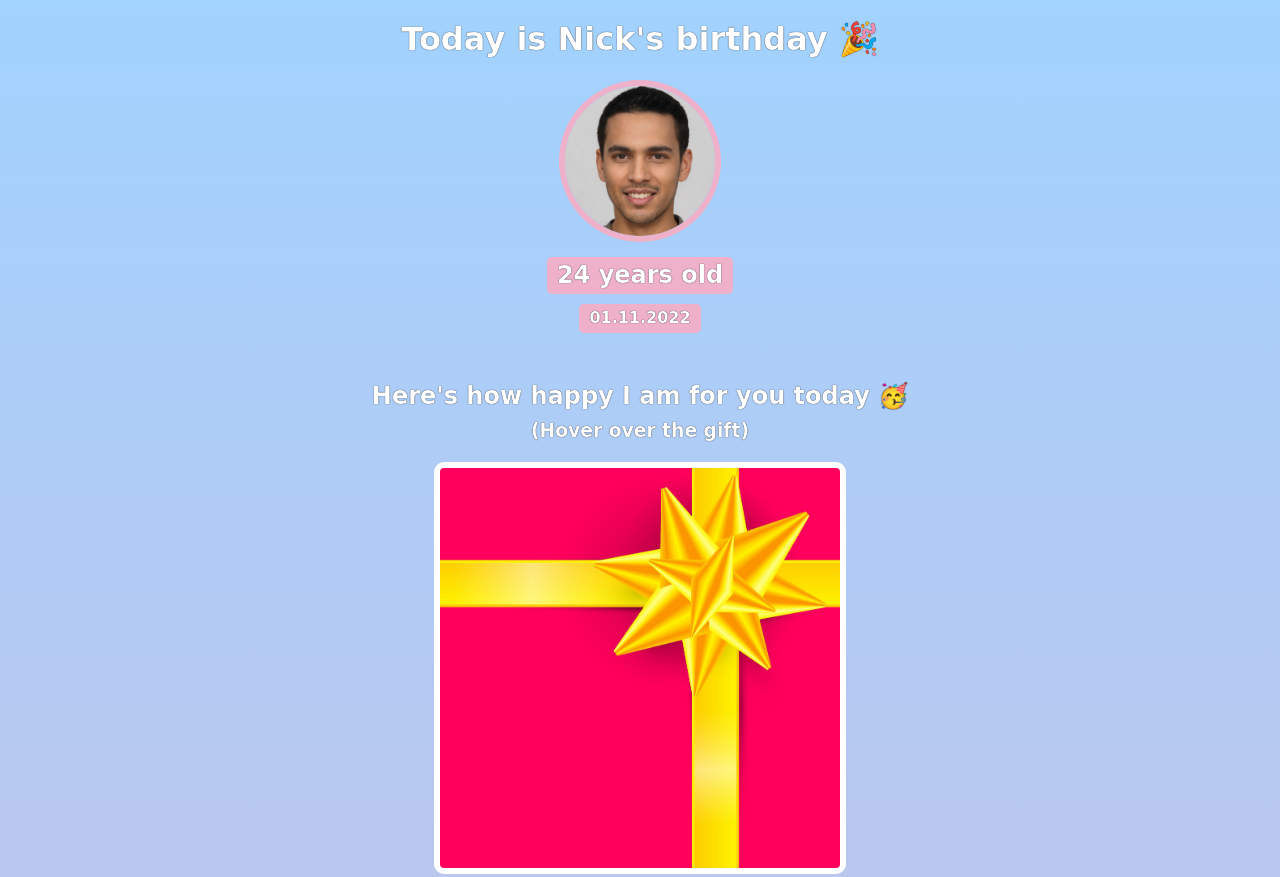
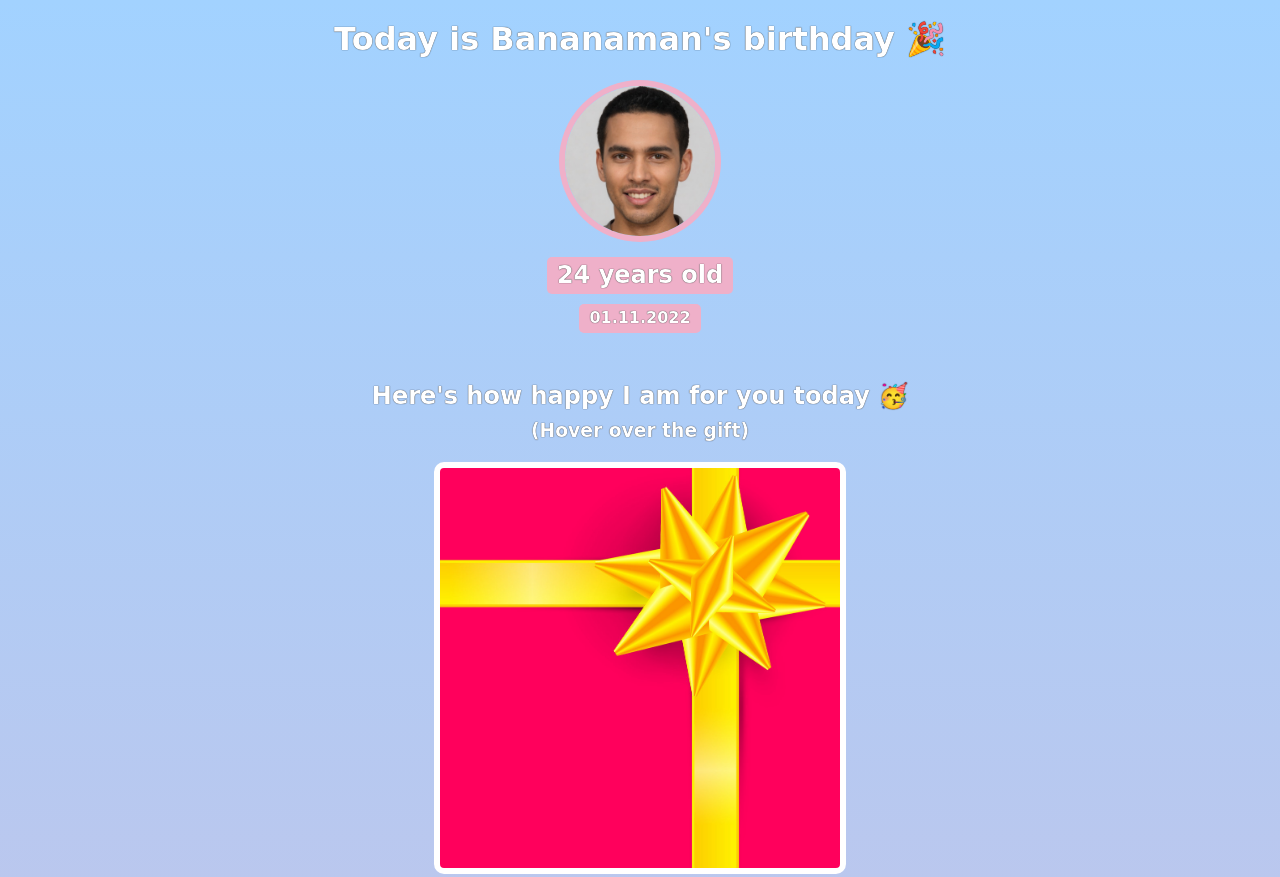
Before and after one commit to 1sakib/birthday-gift-tutorial, a website built with Vite: page index.html in a window 1280 px wide. Shown: the top 877 px of the page. Built offline with nearby package versions, Linux system fonts and the light colour scheme; a web font is replaced by a local one.

Commit message:
Update index.html

```diff
--- a/index.html
+++ b/index.html
@@ -7,7 +7,7 @@
     </head>
     <body>
         <div id="header">
-            <h1>Today is Nick's birthday 🎉</h1>
+            <h1>Today is Bananaman's birthday 🎉</h1>
             <img id="bff-img" src="images/nick.jpg">
             <h2 id="bday-age">24 years old</h2>
             <h4 id="bday-date">01.11.2022</h4>
```
